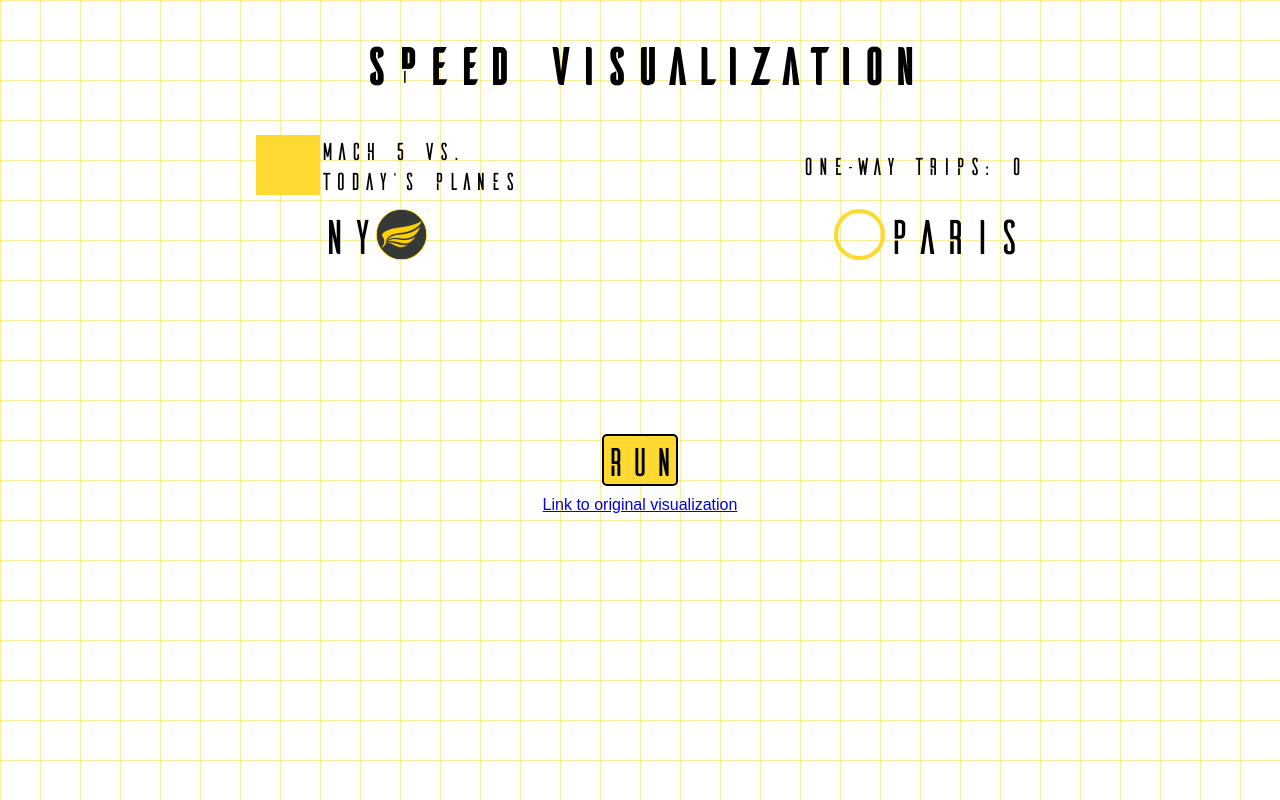
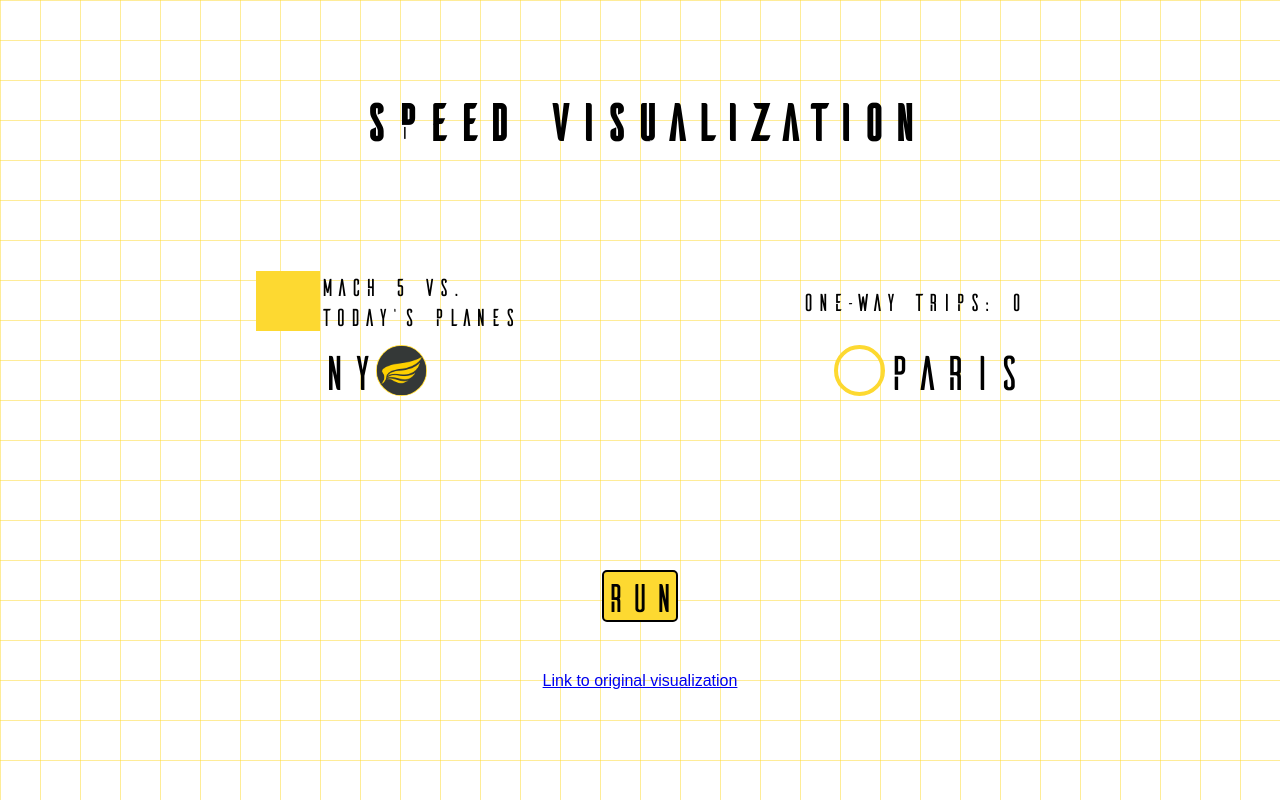
Before and after one commit to chemotaxis/speed-viz, a React (Create React App) app: page / in a window 1280 px wide. Built offline with nearby package versions, Linux system fonts and the light colour scheme.

Commit message:
Use spacer component for adding empty space

```diff
--- a/src/App.js
+++ b/src/App.js
@@ -115,25 +115,34 @@ function Animation() {
         </div>
         <div className="cityLabel">Paris</div>
       </div>
-      <div style={{ height: "20vh" }}/>
+      <Spacer height="20vh"/>
       <div className="row center">
         <Button onClick={onClick}/>
       </div>
     </div>
   )
 }
+
+function Spacer({height}) {
+  return (
+    <div style={{height: height}}/>
+  )
+}
+
 function App() {
   return (
     <div className="App">
+      <Spacer height="7vh"/>
       <h1>Speed Visualization</h1>
+      <Spacer height="10vh"/>
       <Animation/>
+      <Spacer height="5vh"/>
       <div className="row center sansSerif">
         <a href="https://www.instagram.com/p/B_iZBUfJpw-/"
         target="_blank" rel="noopener noreferrer">
           Link to original visualization
         </a>
       </div>
-      <div style={{height: "60px"}}/>
     </div>
   );
 }
```
